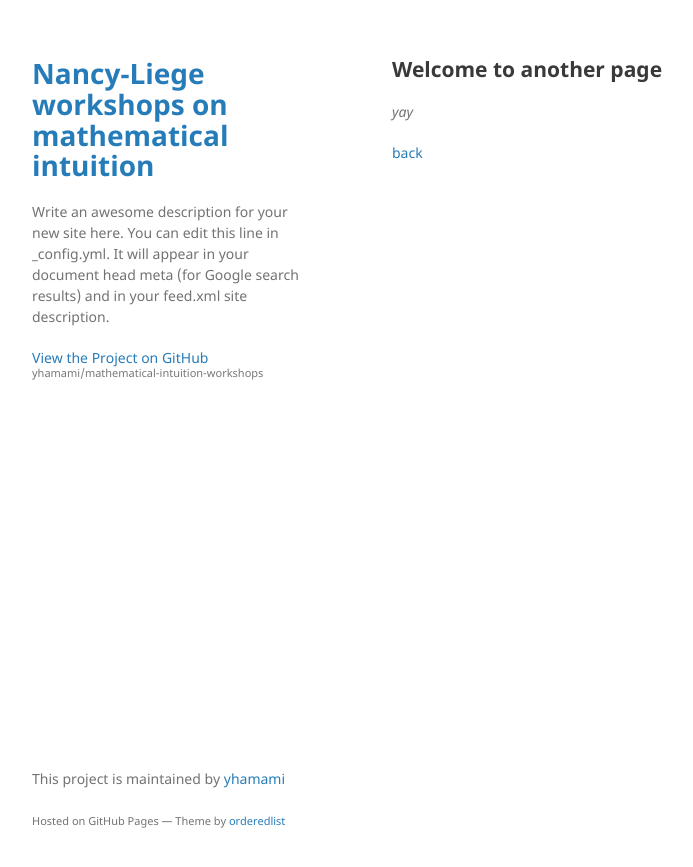
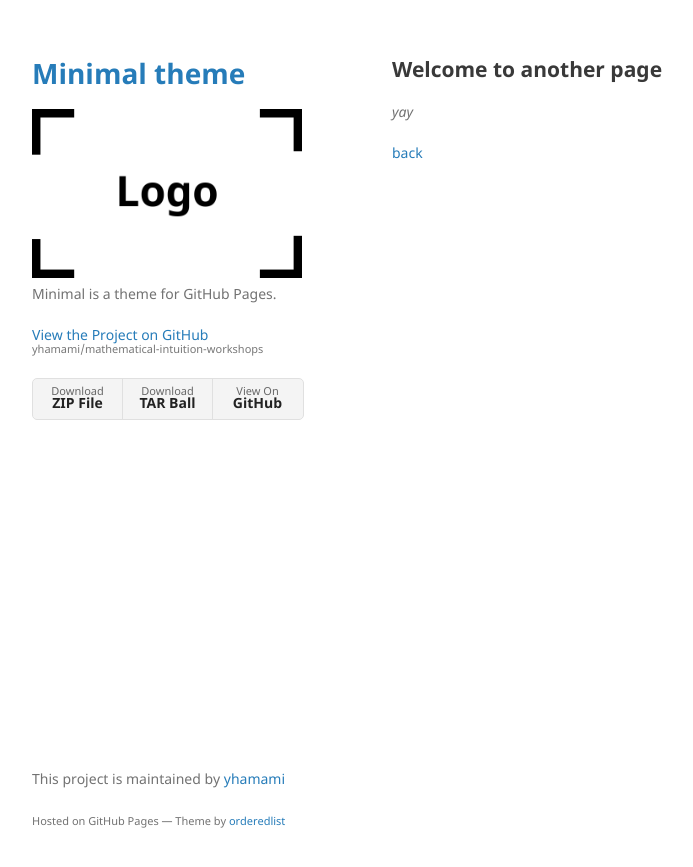
Before and after one commit to yhamami/mathematical-intuition-workshops, a Jekyll site: the page built from another-page.md, in a window 1280 px wide. Shown: the top 867 px of the page, without its empty margins (178-871 px from the left). Built offline with Jekyll 4.4.1, drawn with Linux system fonts in a browser that asks for light colours; our own code applies the rules of GitHub Pages for plain Markdown files.

Commit message:
added minimal style

```diff
--- a/_config.yml
+++ b/_config.yml
@@ -1,58 +1,6 @@
-# Welcome to Jekyll!
-#
-# This config file is meant for settings that affect your whole blog, values
-# which you are expected to set up once and rarely edit after that. If you find
-# yourself editing this file very often, consider using Jekyll's data files
-# feature for the data you need to update frequently.
-#
-# For technical reasons, this file is *NOT* reloaded automatically when you use
-# 'bundle exec jekyll serve'. If you change this file, please restart the server process.
-#
-# If you need help with YAML syntax, here are some quick references for you:
-# https://learn-the-web.algonquindesign.ca/topics/markdown-yaml-cheat-sheet/#yaml
-# https://learnxinyminutes.com/docs/yaml/
-#
-# Site settings
-# These are used to personalize your new site. If you look in the HTML files,
-# you will see them accessed via {{ site.title }}, {{ site.email }}, and so on.
-# You can create any custom variable you would like, and they will be accessible
-# in the templates via {{ site.myvariable }}.
-
-title: Nancy-Liege workshops on mathematical intuition
-email: your-email@example.com
-description: >- # this means to ignore newlines until "baseurl:"
-  Write an awesome description for your new site here. You can edit this
-  line in _config.yml. It will appear in your document head meta (for
-  Google search results) and in your feed.xml site description.
-domain: "yhamami.github.io/mathematical-intuition-workshops"
-baseurl: "/mathematical-intuition-workshops/docs/" # the subpath of your site, e.g. /blog
-url: "https://yhamami.github.io/mathematical-intuition-workshops" # the base hostname & protocol for your site, e.g. http://example.com
-# twitter_username: jekyllrb
-# github_username:  jekyll
-show_downloads: false
-
-# Build settings
-# theme: minima
+title: Minimal theme
+logo: /assets/img/logo.png
+description: Minimal is a theme for GitHub Pages.
+show_downloads: true
+google_analytics:
 theme: jekyll-theme-minimal
-plugins:
-  - jekyll-feed
-  - jekyll-remote-theme
-# Exclude from processing.
-# The following items will not be processed, by default.
-# Any item listed under the `exclude:` key here will be automatically added to
-# the internal "default list".
-#
-# Excluded items can be processed by explicitly listing the directories or
-# their entries' file path in the `include:` list.
-#
-# exclude:
-#   - .sass-cache/
-#   - .jekyll-cache/
-#   - gemfiles/
-#   - Gemfile
-#   - Gemfile.lock
-#   - node_modules/
-#   - vendor/bundle/
-#   - vendor/cache/
-#   - vendor/gems/
-#   - vendor/ruby/
```
